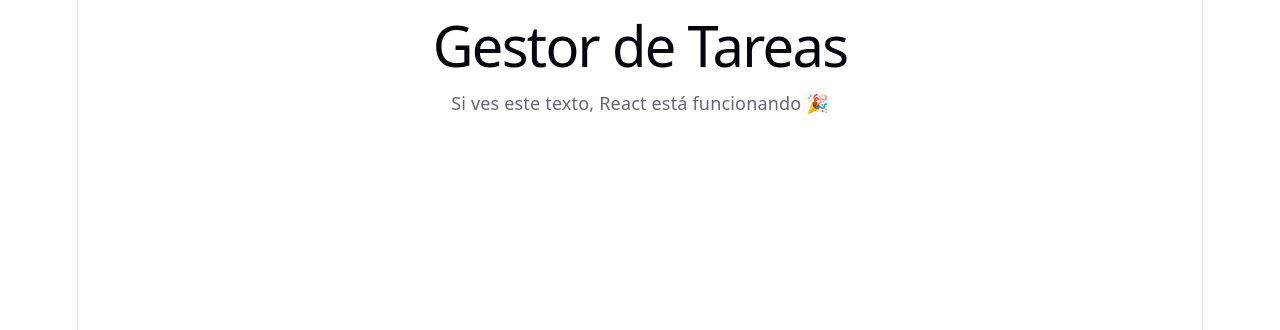
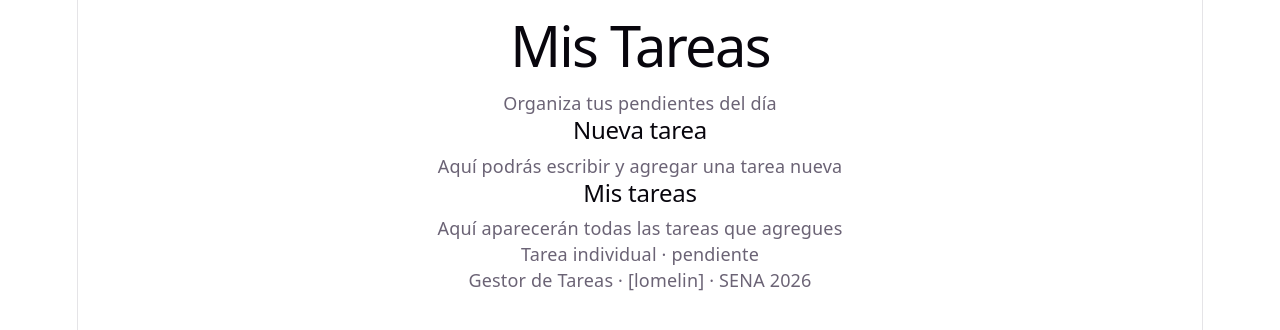
Before and after one commit to andresLc-77/gestor-tareas, a React (Vite) app: page / in a window 1280 px wide. Shown: the top 330 px of the page. Built offline with nearby package versions, Linux system fonts and the light colour scheme.

Commit message:
Componentes vacios del proyecto creados

```diff
--- a/src/App.jsx
+++ b/src/App.jsx
@@ -1,13 +1,18 @@
-// App.jsx — mi primer componente React
+import Encabezado from './componentes/Encabezado'
+import Formulario from './componentes/Formulario'
+import Lista from './componentes/Lista'
+import Item from './componentes/Item'
+import PiePagina from './componentes/PiePagina'
 import './App.css'
 
 function App() {
-  const tituloProyecto = "Gestor de Tareas"
-
   return (
     <div className="app">
-      <h1>{tituloProyecto}</h1>
-      <p>Si ves este texto, React está funcionando 🎉</p>
+      <Encabezado />
+      <Formulario />
+      <Lista />
+      <Item />
+      <PiePagina />
     </div>
   )
 }
--- /dev/null
+++ b/src/componentes/Encabezado.jsx
@@ -0,0 +1,10 @@
+function Encabezado() {
+  return (
+    <header>
+      <h1>Mis Tareas</h1>
+      <p>Organiza tus pendientes del día</p>
+    </header>
+  )
+}
+
+export default Encabezado
--- /dev/null
+++ b/src/componentes/Formulario.jsx
@@ -0,0 +1,10 @@
+function Formulario() {
+  return (
+    <section>
+      <h2>Nueva tarea</h2>
+      <p>Aquí podrás escribir y agregar una tarea nueva</p>
+    </section>
+  )
+}
+
+export default Formulario
--- /dev/null
+++ b/src/componentes/Item.jsx
@@ -0,0 +1,9 @@
+function Item() {
+  return (
+    <article>
+      <p>Tarea individual · pendiente</p>
+    </article>
+  )
+}
+
+export default Item
--- /dev/null
+++ b/src/componentes/Lista.jsx
@@ -0,0 +1,10 @@
+function Lista() {
+  return (
+    <section>
+      <h2>Mis tareas</h2>
+      <p>Aquí aparecerán todas las tareas que agregues</p>
+    </section>
+  )
+}
+
+export default Lista
--- /dev/null
+++ b/src/componentes/PiePagina.jsx
@@ -0,0 +1,9 @@
+function PiePagina() {
+  return (
+    <footer>
+      <p>Gestor de Tareas · [lomelin] · SENA 2026</p>
+    </footer>
+  )
+}
+
+export default PiePagina
```
Also changed, not shown: 1 other file (tests, documents, lock files or other folders).
